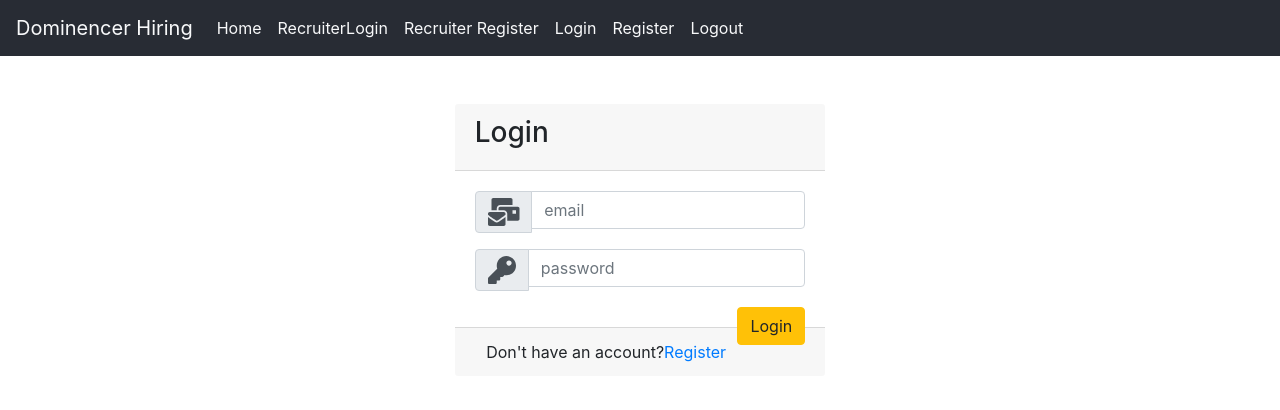
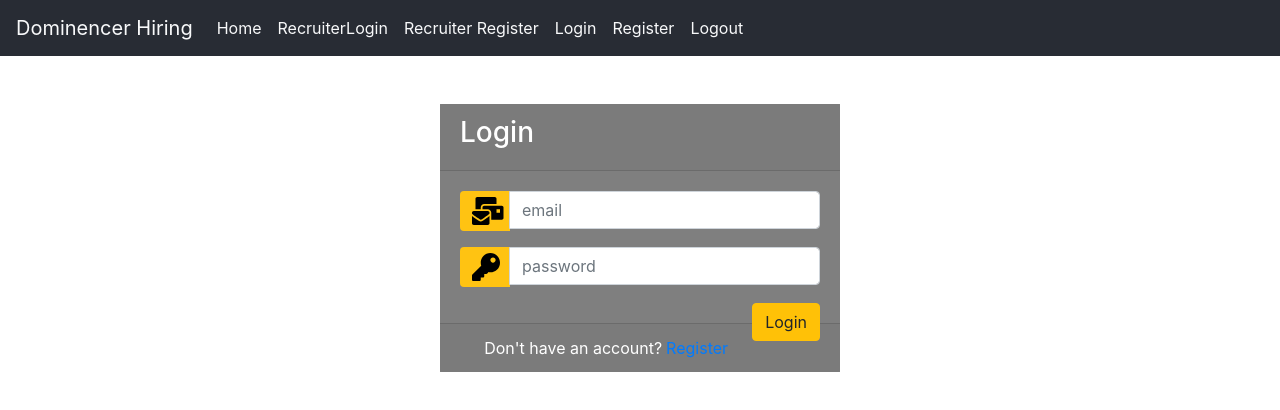
Before and after one commit to shashi7846/dominencer-FE, a React (Create React App) app: page /login in a window 1280 px wide. Shown: the top 410 px of the page. Built offline with nearby package versions, Linux system fonts and the light colour scheme.

Commit message:
Update App.css

```diff
--- a/src/App.css
+++ b/src/App.css
@@ -37,6 +37,66 @@
   }
 }
 
+  .card1{
+  margin-top: auto;
+  margin-bottom: auto;
+  width: 400px;
+  background-color: rgba(0,0,0,0.5) !important;
+  }
+
+  .extra{
+    background-color: rgba(0,0,0,0.5) !important;
+  }
+
+  .social_icon span{
+  font-size: 60px;
+  margin-left: 10px;
+  color: #FFC312;
+  }
+
+  .social_icon span:hover{
+  color: white;
+  cursor: pointer;
+  }
+
+  .card-header h3{
+  color: white;
+  }
+
+
+
+  .input-group-prepend span{
+  width: 50px;
+  background-color: #FFC312;
+  color: black;
+  border:0 !important;
+  }
+
+  input:focus{
+  outline: 0 0 0 0  !important;
+  box-shadow: 0 0 0 0 !important;
+
+  }
+
+  .remember{
+  color: white;
+  }
+
+  .remember input
+  {
+  width: 20px;
+  height: 20px;
+  margin-left: 15px;
+  margin-right: 5px;
+  }
+
+  .links{
+  color: white;
+  }
+
+  .links a{
+  margin-left: 4px;
+  }
 
 .nav{
   background-color: #282c34;
```
